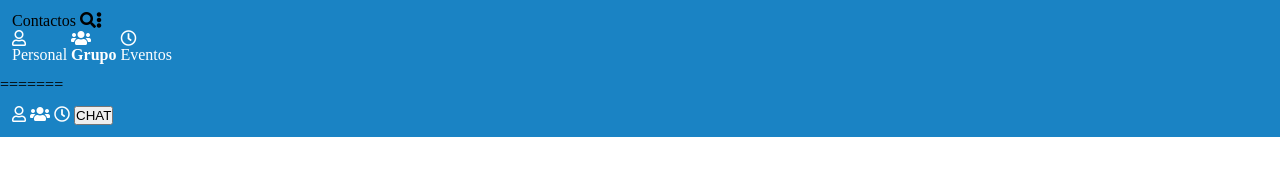
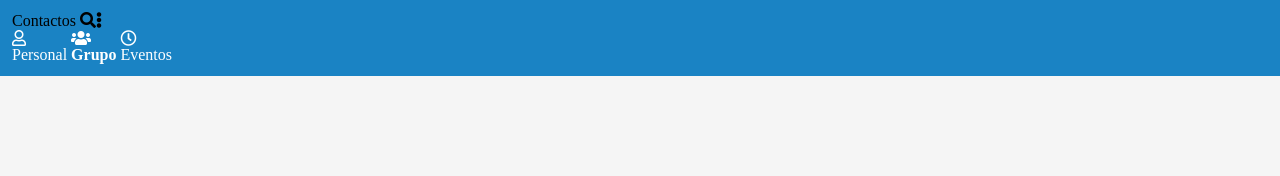
Before and after one commit to verioska/SCL007-Hackathon-Fundacion-Banigualdad, a plain HTML site: page src/index.html in a window 1280 px wide. Drawn offline with Linux system fonts and the light colour scheme.

Commit message:
Chat listo para adjuntar con otras pantallas

```diff
--- a/src/index.html
+++ b/src/index.html
@@ -13,37 +13,20 @@
 </head>
 
 <body>
-    <header >
-        <div  class="container">
-          <div  class="row" >
-            <div class="col-12 " id="menumain">
-             <p id="contactos">Contactos <i  class="fas fa-search" id="lupa"><i class="fas fa-ellipsis-v" id="menu"></i></i></p>
-
-              <a href="#"  class="menu"><i class="far fa-user" id="personal" ><br>Personal</i></a>
-              <a href="#"  class="menu"><i class="fas fa-users" id="grupo"><br>Grupo</i></a>
-              <a href="#"  class="menu"><i class="far fa-clock" id="eventos" ><br>Eventos</i></a>
-
-            </div>
-          </div>
-=======
-
-<body>
-  <div id="rootNav">
   <header>
-    <div class="container">
+    <div class="container" id="mainMenu">
       <div class="row">
         <div class="col-12 " id="menumain">
-          <a href="#" id="home" class="menu"><i class="far fa-user"></i></a>
-          <a href="#" id="lupa" class="menu"><i class="fas fa-users"></i></a>
-          <a href="#" id="mas" class="menu"><i class="far fa-clock"></i></i></a>
-          <button id="buttonChat">CHAT</button>
+          <p id="contactos">Contactos <i class="fas fa-search" id="lupa"><i class="fas fa-ellipsis-v" id="menu"></i></i></p>
+
+          <a href="#" class="menu"><i class="far fa-user" id="personal"><br>Personal</i></a>
+          <a href="#" class="menu"><i class="fas fa-users" id="grupo"><br>Grupo</i></a>
+          <a href="#" class="menu"><i class="far fa-clock" id="eventos"><br>Eventos</i></a>
 
         </div>
       </div>
-    </div>
-    </div>
-  </header>
-  <div id="root"></div>
+
+      <body>
 
 
   <script src="index.js"></script>
--- a/src/index.js
+++ b/src/index.js
@@ -1,12 +1,10 @@
 // CHAT
 
-const buttonChat = document.getElementById("buttonChat");
-const root = document.getElementById("root");
-const rootNav = document.getElementById("rootNav");
 const buttonChatBack = document.getElementById("buttonChatBack");
+const nav = document.getElementById("mainMenu")
 
 buttonChat.addEventListener("click", function () {
-  rootNav.innerHTML = `
+  mainMenu.innerHTML = `
   <header>
     <div class="container">
       <div class="row">
--- a/src/style.css
+++ b/src/style.css
@@ -4,8 +4,7 @@
 
 .menu{
     color: white;
-=======
-
+}
 .name{
     text-align: center;
     color: white;
@@ -43,6 +42,7 @@
 .secondMessage{
     border: 2px solid white;
     background-color: white;
+    margin: right;
 }
 
 .pMessage{
```
